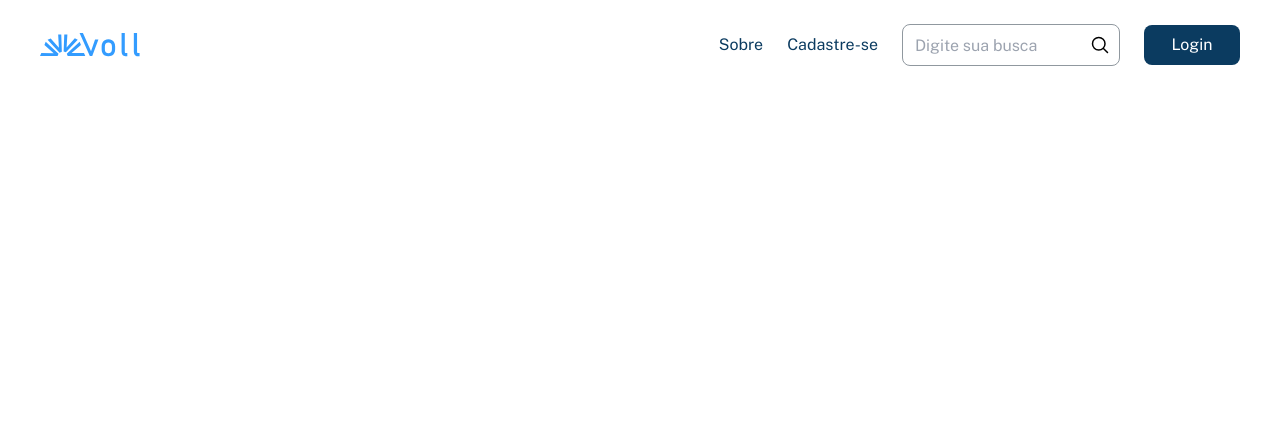
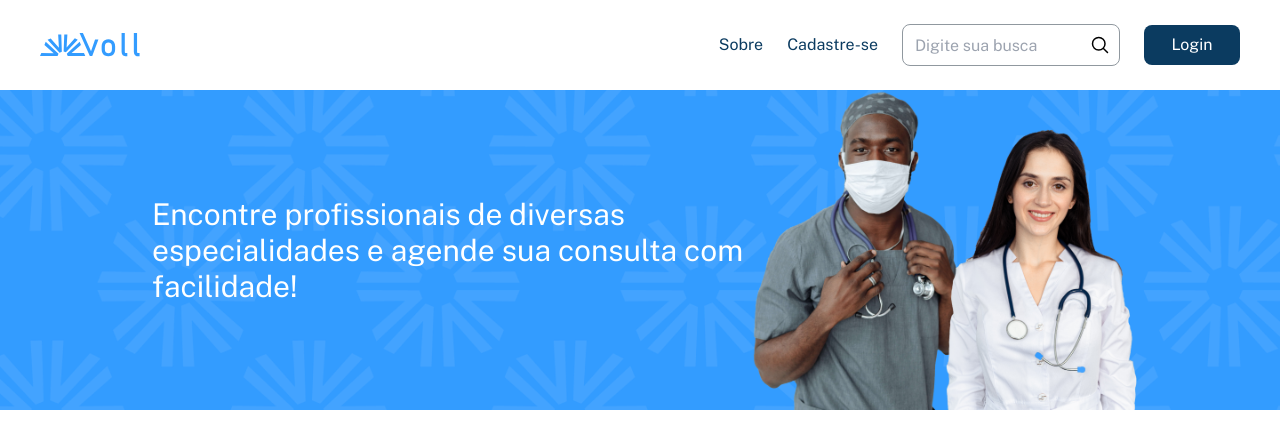
Before and after one commit to jessicaagrs/medicalClinic, a Next.js app: page / in a window 1280 px wide. Shown: the top 448 px of the page. Built offline with nearby package versions, Linux system fonts and the light colour scheme.

Commit message:
feat: add Banner component and update layout styles

```diff
--- a/src/app/globals.css
+++ b/src/app/globals.css
@@ -6,11 +6,14 @@
   --background: #ffffff;
 }
 
+.full-width-container {
+  max-width: 1200px;
+  margin: 0 auto;
+}
+
 body {
   background: var(--background);
   font-family:
     Public Sans,
     sans-serif;
-  margin: 0 auto;
-  max-width: 1200px;
 }
--- a/src/app/page.tsx
+++ b/src/app/page.tsx
@@ -1,9 +1,11 @@
+import Banner from '@/components/banner/Banner';
 import Header from '@/components/header/Header';
 
 export default function Home() {
   return (
     <>
       <Header />
+      <Banner />
     </>
   );
 }
--- /dev/null
+++ b/src/components/banner/Banner.tsx
@@ -0,0 +1,10 @@
+export default function Banner() {
+    return (
+      <section className="bg-[url(/Banner.png)] bg-no-repeat bg-cover bg-top bg-custom50 h-80 py-8 px-6 flex items-center">
+        <h1 className="text-custom30 text-3xl max-w-[40ch] pl-32">
+          Encontre profissionais de diversas especialidades e agende sua
+          consulta com facilidade!
+        </h1>
+      </section>
+    );
+};
--- a/src/components/header/Header.tsx
+++ b/src/components/header/Header.tsx
@@ -6,7 +6,7 @@ import Button from '../globals/Button';
 
 export default function Header() {
   return (
-    <nav>
+    <nav className="full-width-container">
       <header className="py-6 flex justify-between items-center">
         <Image src="/Logo.svg" alt="logo" width={100} height={100} />
         <div className="flex items-center gap-6">
--- a/tailwind.config.ts
+++ b/tailwind.config.ts
@@ -13,6 +13,7 @@ export default {
         custom20: '#90989F',
         custom30: '#FFFFFF',
         custom40: '#E7EBEF',
+        custom50: '#339CFF',
       },
     },
   },
```
Also changed, not shown: public/Banner.png (added).
